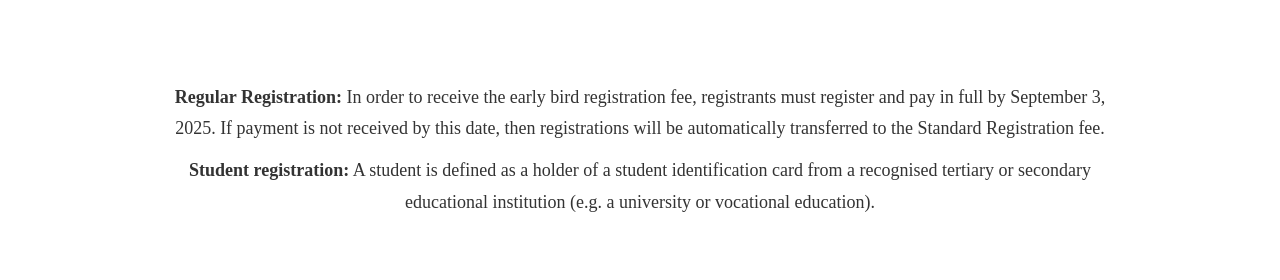
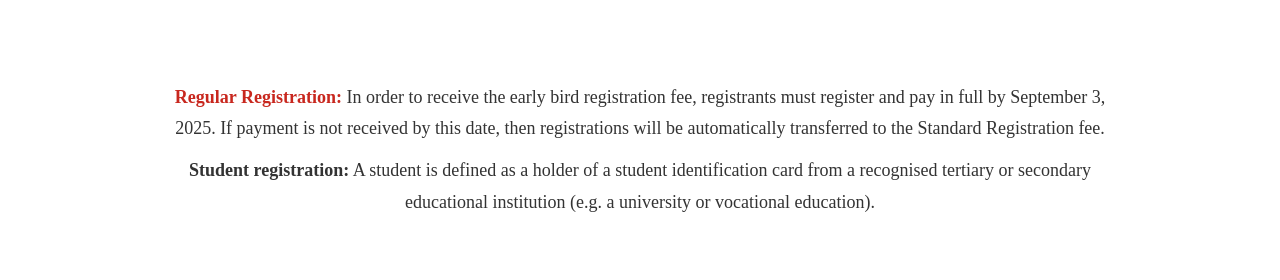
Before and after one commit to Cornell-Tech-AIRLab/cornell2025.nerc.io, a Jekyll site: the page built from index.html, in a window 1280 px wide and 900 px high, scrolled down 1408 px. Shown: the part 170-450 px from the top of the window. Built offline with Jekyll 4.4.1, drawn with Linux system fonts in a browser that asks for light colours; some web fonts are replaced.

Commit message:
add reg link to text

```diff
--- a/_includes/registration.html
+++ b/_includes/registration.html
@@ -96,8 +96,8 @@
         </tbody>
       </table>
 
-        <p style="font-family: 'Times New Roman', Times, serif; font-size: 18px;"><br><br><b>Regular Registration:</b> In order to receive the early bird registration fee, registrants must register and pay in full by September 3, 2025. If payment is not received by this date, then registrations will be automatically transferred to the Standard Registration fee.</p>
-        <p style="font-family: 'Times New Roman', Times, serif; font-size: 18px;"><b>Student registration:</b> A student is defined as a holder of a student identification card from a recognised tertiary or secondary educational institution (e.g. a university or vocational education).</p>
+        <p style="font-family: 'Times New Roman', Times, serif; font-size: 18px;"><br><br><b><a href="https://events.ces.scl.cornell.edu/NERC">Regular Registration:</b></a> In order to receive the early bird registration fee, registrants must register and pay in full by September 3, 2025. If payment is not received by this date, then registrations will be automatically transferred to the Standard Registration fee.</p>
+        <p style="font-family: 'Times New Roman', Times, serif; font-size: 18px;"><b><a href="https://events.ces.scl.cornell.edu/NERC"></a>Student registration:</b></a> A student is defined as a holder of a student identification card from a recognised tertiary or secondary educational institution (e.g. a university or vocational education).</p>
       </div>
     </div>
 
```
